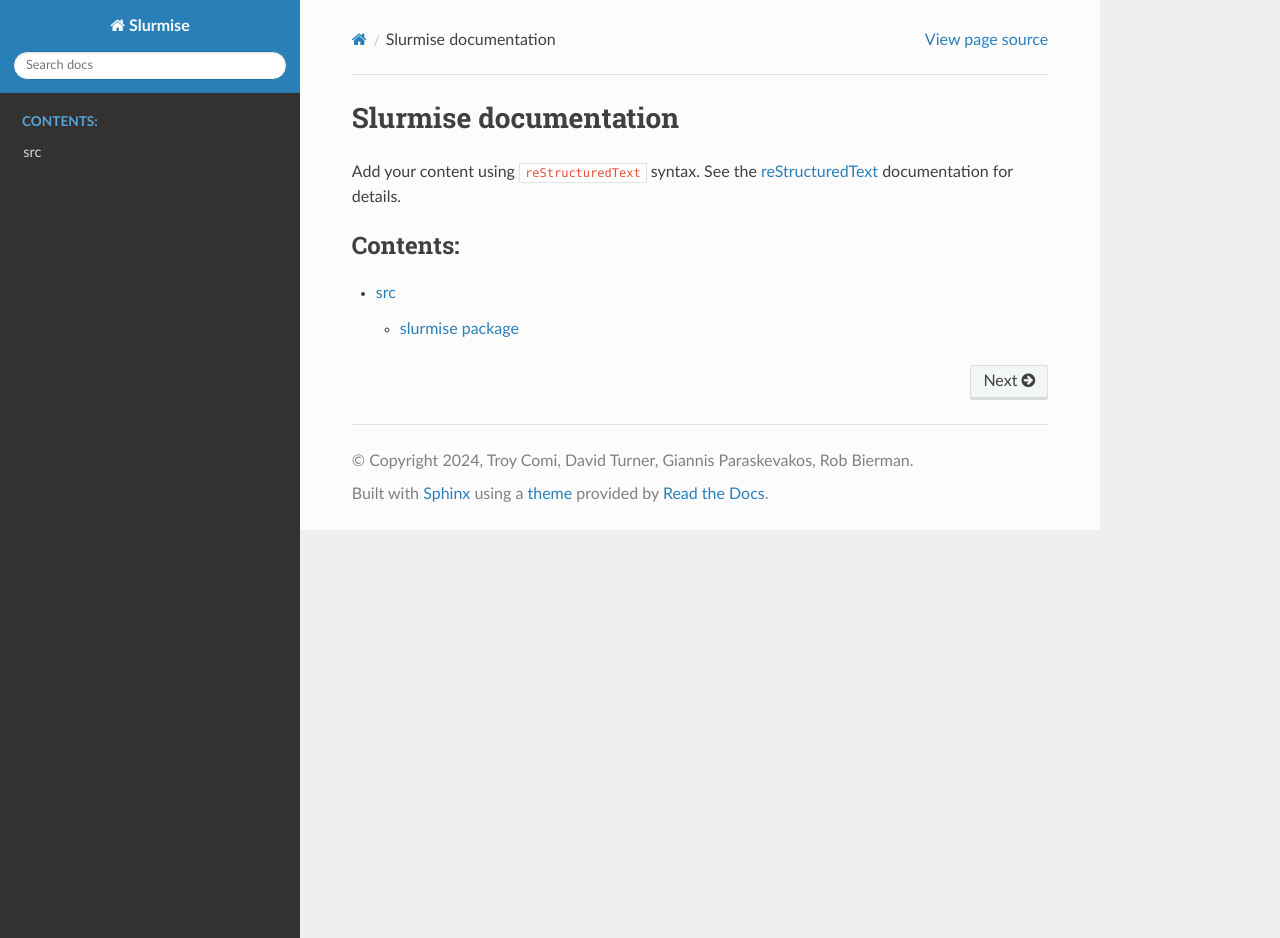
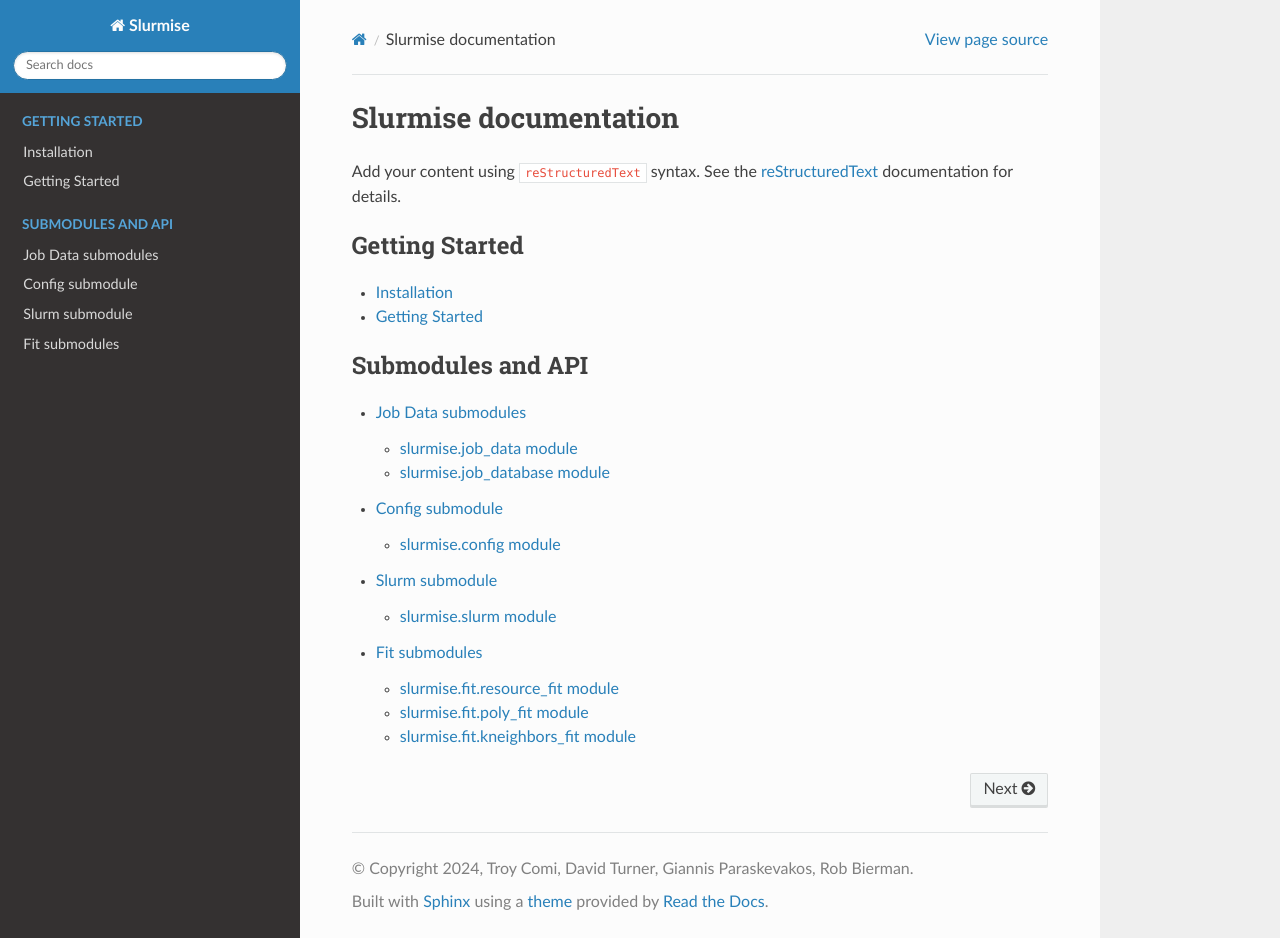
Before and after one commit to PrincetonUniversity/slurmise, a Sphinx documentation site: the page built from docs/index.rst, in a window 1280 px wide and 938 px high. Built offline with Sphinx 7.4.7 and the Read the Docs theme 3.1.0, drawn with Linux system fonts in a browser that asks for light colours.

Commit message:
fix: docs

```diff
--- a/docs/index.rst
+++ b/docs/index.rst
@@ -10,9 +10,14 @@
 `reStructuredText <https://www.sphinx-doc.org/en/master/usage/restructuredtext/index.html>`_
 documentation for details.
 
+.. toctree::
+   :maxdepth: 2
+   :caption: Getting Started
+
+   install
 
 .. toctree::
    :maxdepth: 2
-   :caption: Contents:
+   :caption: Submodules and API
 
    modules
--- /dev/null
+++ b/docs/install.rst
@@ -0,0 +1,14 @@
+Installation
+============
+
+Just do:
+
+.. code-block:: bash
+
+    pip install slurmise
+
+
+Getting Started
+===============
+
+First example .....
--- a/docs/modules.rst
+++ b/docs/modules.rst
@@ -1,7 +1,67 @@
-src
-===
+Job Data submodules
+===================
 
-.. toctree::
-   :maxdepth: 4
+slurmise.job\_data module
+-------------------------
 
-   slurmise
+.. automodule:: slurmise.job_data
+   :members:
+   :undoc-members:
+   :show-inheritance:
+
+slurmise.job\_database module
+-----------------------------
+
+.. automodule:: slurmise.job_database
+   :members:
+   :undoc-members:
+   :show-inheritance:
+
+Config submodule
+================
+
+slurmise.config module
+----------------------
+
+.. automodule:: slurmise.config
+   :members:
+   :undoc-members:
+   :show-inheritance:
+
+Slurm submodule
+===============
+
+slurmise.slurm module
+---------------------
+
+.. automodule:: slurmise.slurm
+   :members:
+   :undoc-members:
+   :show-inheritance:
+
+Fit submodules
+==============
+
+slurmise.fit.resource\_fit module
+---------------------------------
+
+.. automodule:: slurmise.fit.resource_fit
+   :members:
+   :undoc-members:
+   :show-inheritance:
+
+slurmise.fit.poly\_fit module
+-----------------------------
+
+.. automodule:: slurmise.fit.poly_fit
+   :members:
+   :undoc-members:
+   :show-inheritance:
+
+slurmise.fit.kneighbors\_fit module
+------------------------------------
+
+.. automodule:: slurmise.fit.kneighbors_fit
+   :members:
+   :undoc-members:
+   :show-inheritance:
--- a/docs/slurmise.rst
+++ /dev/null
@@ -1,45 +0,0 @@
-slurmise package
-================
-
-Submodules
-----------
-
-slurmise.job\_data module
--------------------------
-
-.. automodule:: slurmise.job_data
-   :members:
-   :undoc-members:
-   :show-inheritance:
-
-slurmise.job\_database module
------------------------------
-
-.. automodule:: slurmise.job_database
-   :members:
-   :undoc-members:
-   :show-inheritance:
-
-slurmise.parse\_args module
----------------------------
-
-.. automodule:: slurmise.parse_args
-   :members:
-   :undoc-members:
-   :show-inheritance:
-
-slurmise.slurm module
----------------------
-
-.. automodule:: slurmise.slurm
-   :members:
-   :undoc-members:
-   :show-inheritance:
-
-Module contents
----------------
-
-.. automodule:: slurmise
-   :members:
-   :undoc-members:
-   :show-inheritance:
```
